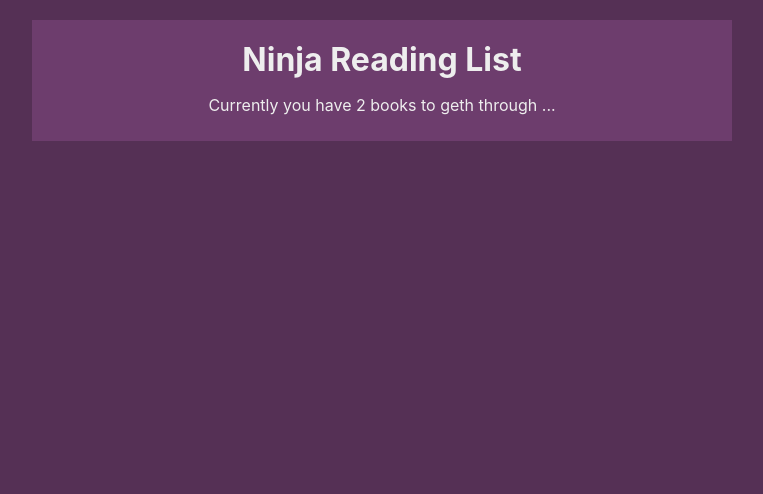
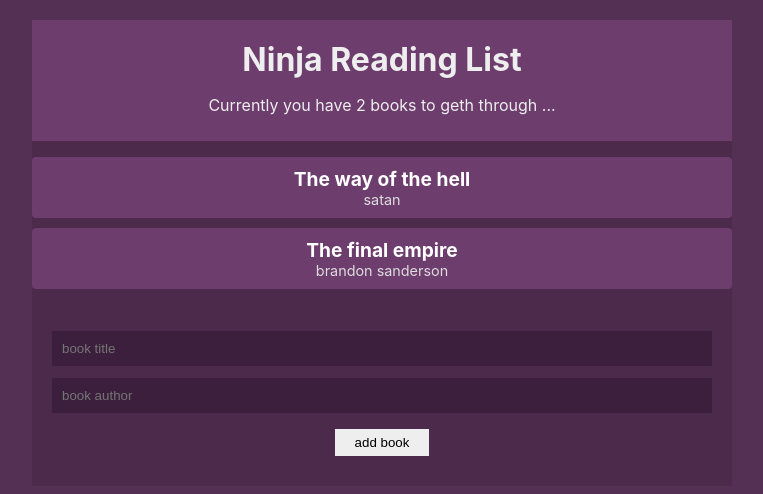
Before and after one commit to yagoubigithub/reading-list, a React (Create React App) app: page / in a window 1280 px wide. Shown: the top 494 px of the page, without its empty margins (258-1021 px from the left). Built offline with nearby package versions, Linux system fonts and the light colour scheme.

Commit message:
Reading List App (part 3) BookForm

```diff
--- a/src/App.js
+++ b/src/App.js
@@ -1,6 +1,8 @@
 import React from "react";
 import { BookContextProvider } from "./contexts/BookContext";
 import Navbar from "./components/Navbar";
+import BookList from "./components/BookList";
+import BookForm from "./components/BookForm";
 
 
 function App() {
@@ -8,7 +10,8 @@
     <div className="App">
 <BookContextProvider>
     <Navbar />
-
+<BookList />
+<BookForm />
     </BookContextProvider>
     </div>
 
--- a/src/components/BookDetail.js
+++ b/src/components/BookDetail.js
@@ -0,0 +1,13 @@
+import React,{useContext} from "react";
+import { BookContext } from "../contexts/BookContext";
+
+const BookDetail = ({ book }) => {
+    const {removeBook} = useContext(BookContext);
+  return (
+    <li onClick={()=>removeBook(book.id)}>
+      <div className="title">{book.title}</div>
+      <div className="author">{book.author}</div>
+    </li>
+  );
+};
+export default BookDetail;
--- /dev/null
+++ b/src/components/BookForm.js
@@ -0,0 +1,39 @@
+import React, { useContext, useState } from "react";
+import { BookContext } from "../contexts/BookContext";
+
+const BookForm = () => {
+  const { addBook } = useContext(BookContext);
+
+  const [title, setTitle] = useState("");
+
+  const [author, setAuthor] = useState("");
+
+  const handelSubmit = (e)=>{
+
+    e.preventDefault();
+    addBook(title, author);
+    setTitle('');
+    setAuthor('');
+  }
+  return (
+    <form onSubmit={handelSubmit}>
+      <input
+        type="text"
+        placeholder="book title"
+        value={title}
+        onChange={e => setTitle(e.target.value)}
+        required
+      />
+       <input
+        type="text"
+        placeholder="book author"
+        value={author}
+        onChange={e => setAuthor(e.target.value)}
+        required
+      />
+      <input type="submit"   value="add book" />
+    </form>
+  );
+};
+
+export default BookForm;
--- /dev/null
+++ b/src/components/BookList.js
@@ -0,0 +1,24 @@
+import React, {useContext} from 'react'
+import { BookContext } from '../contexts/BookContext';
+import BookDetail from './BookDetail';
+
+
+const BookList = () => {
+    const {books} = useContext(BookContext);
+    return books.length > 0 ? (<div className="book-list">
+    <ul>
+        {books.map(book=>{
+            return (
+                <BookDetail key={book.id} book={book} />
+            )
+        })}
+    </ul>
+
+    </div>) :
+    (<div className="empty">
+    There  are no books to read ,Hello free time
+
+    </div>);
+}
+
+export default BookList;
--- a/src/contexts/BookContext.js
+++ b/src/contexts/BookContext.js
@@ -10,16 +10,16 @@
         {title  : "The final empire", author : "brandon sanderson", id: 2},
     ]);
 
-    const addBooks = (title,author)=>{
+    const addBook = (title,author)=>{
         setBooks([...books,{title,author,id : uuid() }]);
     }
 
-   const  removeBooks = (id)=>{
+   const  removeBook = (id)=>{
        setBooks (books.filter(book=>book.id !== id));
     }
 
     return(
-        <BookContext.Provider value={{books,addBooks,removeBooks}}>
+        <BookContext.Provider value={{books,addBook,removeBook}}>
             {props.children}
         </BookContext.Provider>
     )
--- a/src/index.css
+++ b/src/index.css
@@ -28,3 +28,52 @@
  margin: 10px 0;
 
 }
+.book-list ul{
+  padding: 0;
+  list-style: none;
+}
+.book-list li{
+  background: #6d3d6d;
+  border-radius: 4px;
+  padding: 10px;
+  cursor: pointer;
+  margin: 10px 0px;
+
+}
+.book-list li:hover{
+opacity: 0.7;
+text-decoration: line-through
+}
+.book-list .title{
+  font-weight: bold;
+  color :#fff;
+  font-size: 1.2em;
+}
+.book-list .author{
+  font-size : 0.9em;
+  color: #ddd;
+}
+.empty{
+  margin : 20px;
+  text-align: center;
+}
+
+form{
+  padding : 20px;
+}
+input[type='text']{
+  width : 100%;
+  padding: 10px;
+  box-sizing: border-box;
+  margin :6px 0;
+  background-color: #3c1f3c;
+  color: #fff;
+  border : 0;
+}
+input[type='submit']{
+  margin : 10px auto;
+  background: #eee;
+  border : 0;
+  padding: 6px 20px;
+  display: block;
+}
```
Also changed, not shown: src/components/NewBookForm.js (deleted).
